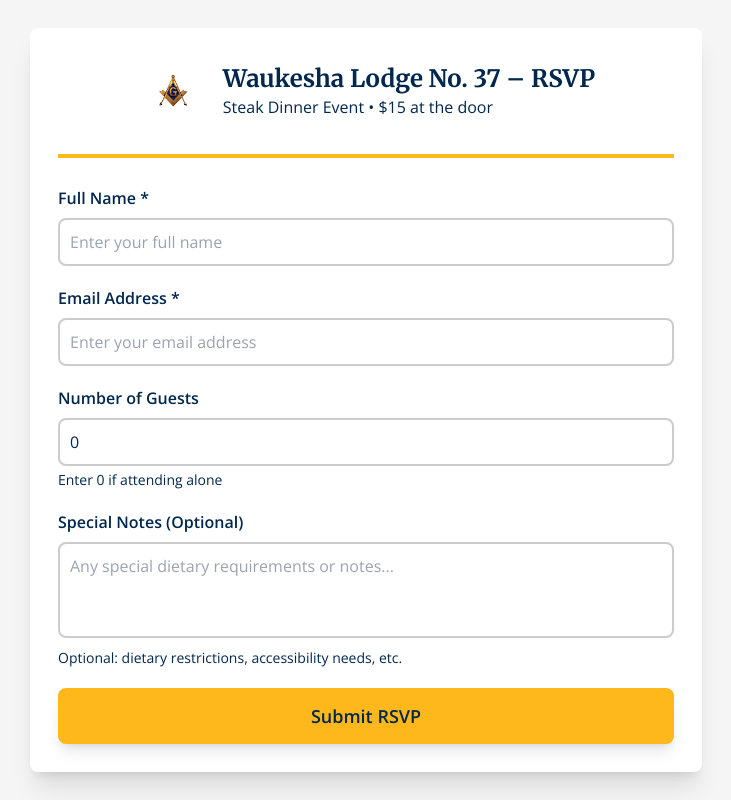
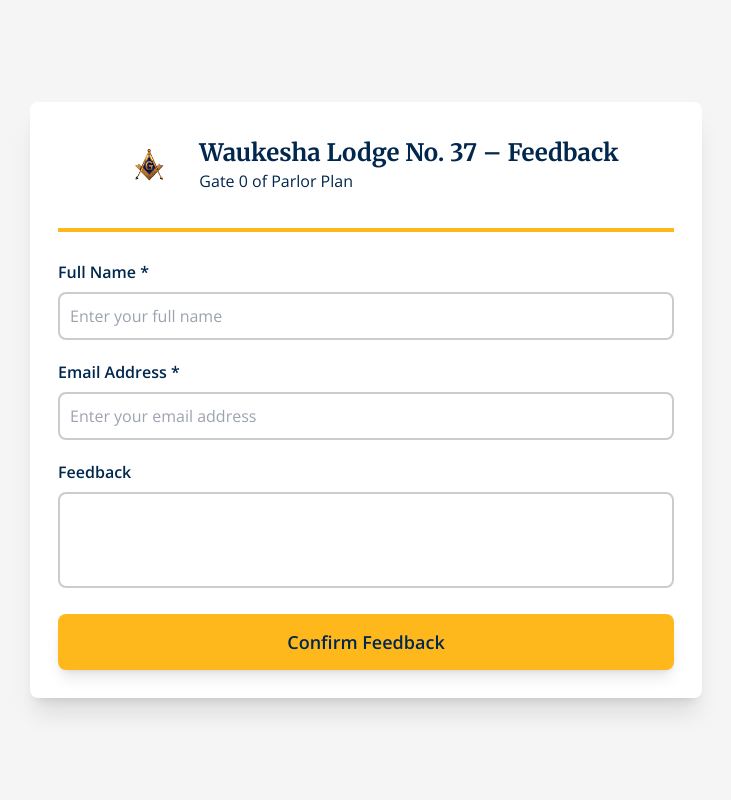
Before and after one commit to StevenMetz/WaukeshaLodgeRSVP, a Next.js app: page / in a window 1280 px wide. Shown: the whole page, without its empty margins (274-1005 px from the left). Built offline with nearby package versions, Linux system fonts and the light colour scheme.

Commit message:
Config file allows for multiple inputs from single file

```diff
--- a/package.json
+++ b/package.json
@@ -11,9 +11,9 @@
   "dependencies": {
     "@emailjs/browser": "^4.4.1",
     "firebase": "^11.0.2",
-    "next": "15.0.3",
-    "react": "19.0.0-rc-66855b96-20241106",
-    "react-dom": "19.0.0-rc-66855b96-20241106"
+    "next": "^15.5.9",
+    "react": "^19.2.3",
+    "react-dom": "^19.2.3"
   },
   "devDependencies": {
     "@types/node": "^20",
--- a/src/app/page.tsx
+++ b/src/app/page.tsx
@@ -4,48 +4,90 @@
 import { useRef, useState } from "react";
 import emailjs from "@emailjs/browser";
 import LodgeEmblem from "../components/LodgeEmblem";
-import { rsvpConfig } from "../config/rsvp-config";
+import { rsvpConfig, InputConfig } from "../config/rsvp-config";
 import InputField from "../components/ui/InputField";
 import TextAreaField from "../components/ui/TextAreaField";
 import SubmitButton from "../components/ui/SubmitButton";
 
+interface FormValues {
+  [key: string]: string | number;
+}
+
 interface FormErrors {
-  name?: string;
-  email?: string;
-  guests?: string;
-  notes?: string;
+  [key: string]: string;
 }
 
 export default function Home() {
-  const [name, setName] = useState<string>("");
-  const [email, setEmail] = useState<string>("");
-  const [guests, setGuests] = useState<number>(0);
-  const [notes, setNotes] = useState<string>("");
+  // Initialize state based on config
+  const initialValues: FormValues = rsvpConfig.inputs.reduce((acc, input) => {
+    acc[input.name] = input.defaultValue ?? "";
+    return acc;
+  }, {} as FormValues);
+
+  const [formValues, setFormValues] = useState<FormValues>(initialValues);
   const [successMessage, setSuccessMessage] = useState<boolean>(false);
   const [errors, setErrors] = useState<FormErrors>({});
   const [isLoading, setIsLoading] = useState<boolean>(false);
   const form = useRef<HTMLFormElement>(null);
-  const { event, emailjs: emailConfig, fields, ui } = rsvpConfig;
+  const { event, emailjs: emailConfig, inputs, ui } = rsvpConfig;
 
   const validateForm = (): boolean => {
     const newErrors: FormErrors = {};
-    if (!name.trim()) newErrors.name = fields.name.errorMessage;
-    if (!email.trim()) {
-      newErrors.email = fields.email.errorMessageReq;
-    } else if (!/\S+@\S+\.\S+/.test(email)) {
-      newErrors.email = fields.email.errorMessageInvalid;
+
+    inputs.forEach((input) => {
+      const value = formValues[input.name];
+
+      // Required check
+      if (input.required && (value === "" || value === undefined || value === null)) {
+        newErrors[input.name] = input.validation?.errorMessage || `${input.label} is required`;
       }
-    if (guests < 0) newErrors.guests = fields.guests.errorMessage;
-    if (notes.length > fields.notes.maxChars) newErrors.notes = fields.notes.errorMessage;
+
+      // Pattern check (Regex)
+      if (input.validation?.pattern && typeof value === 'string' && value && !input.validation.pattern.test(value)) {
+        newErrors[input.name] = input.validation.errorMessage || "Invalid format";
+      }
+
+      // Number checks
+      if (input.type === 'number' && typeof value === 'number') {
+        if (input.validation?.min !== undefined && value < input.validation.min) {
+           newErrors[input.name] = input.validation.errorMessage || `Value must be at least ${input.validation.min}`;
+        }
+        if (input.validation?.max !== undefined && value > input.validation.max) {
+           newErrors[input.name] = input.validation.errorMessage || `Value must be at most ${input.validation.max}`;
+        }
+      }
+
+      // Length check
+      if (input.validation?.maxLength && typeof value === 'string' && value.length > input.validation.maxLength) {
+         newErrors[input.name] = input.validation.errorMessage || `Max length is ${input.validation.maxLength}`;
+      }
+    });
+
     setErrors(newErrors);
     return Object.keys(newErrors).length === 0;
   };
 
-  const handleTextChange = (setter: (value: string) => void, maxChars?: number) => (e: React.ChangeEvent<HTMLInputElement | HTMLTextAreaElement>) => {
-    const value = e.target.value;
-    if (!maxChars || value.length <= maxChars) {
-      setter(value);
+  const handleChange = (name: string, value: string | number) => {
+    setFormValues(prev => ({
+      ...prev,
+      [name]: value
+    }));
+  };
+
+  const handleInputChange = (input: InputConfig) => (e: React.ChangeEvent<HTMLInputElement | HTMLTextAreaElement>) => {
+    let value: string | number = e.target.value;
+
+    if (input.type === 'number') {
+        const num = parseInt(value);
+        value = isNaN(num) ? 0 : num;
+        if (input.validation?.min !== undefined) {
+             value = Math.max(input.validation.min, value);
         }
+    } else if (input.validation?.maxLength) {
+        if (value.length > input.validation.maxLength) return;
+    }
+
+    handleChange(input.name, value);
   };
 
   const handleSubmit = async (e: React.FormEvent) => {
@@ -55,49 +97,51 @@
 
     setIsLoading(true);
     try {
-      // Check for existing email
+      // Specific logic for email duplication check - assumes 'email' field exists
+      if (formValues.email) {
+          const email = formValues.email as string;
           const q = query(collection(db, event.collectionName), where("lowercaseEmail", "==", email.toLowerCase()));
           const querySnapshot = await getDocs(q);
 
           if (!querySnapshot.empty) {
-        setErrors({ email: fields.email.errorMessageDuplicate });
+            setErrors(prev => ({ ...prev, email: ui.errors.duplicateEmail }));
             return;
+          }
       }
 
       const rsvpData = {
-        name,
-        email,
-        lowercaseEmail: email.toLowerCase(),
-        guests,
-        notes,
+        ...formValues,
+        lowercaseEmail: typeof formValues.email === 'string' ? formValues.email.toLowerCase() : formValues.email,
         timestamp: new Date(),
       };
 
       await addDoc(collection(db, event.collectionName), rsvpData);
 
       if (form.current) {
+        // Prepare data for EmailJS - mapping keys if necessary, or assuming template uses same keys
+        const templateParams = {
+            to_name: formValues.name, // Mapping config 'name' to template 'to_name' if needed
+            to_email: formValues.email,
+            ...formValues
+        };
+
         await emailjs.send(
           emailConfig.serviceId,
           emailConfig.templateId,
-          {
-            to_email: email,
-            to_name: name,
-            guests: guests,
-            notes: notes,
-          },
+          templateParams,
           emailConfig.publicKey
         );
       }
 
       setSuccessMessage(true);
-      setName("");
-      setEmail("");
-      setGuests(0);
-      setNotes("");
+      setFormValues(initialValues); // Reset form
       form.current?.reset();
     } catch (error) {
       console.error("Error saving RSVP: ", error);
-      setErrors({ email: fields.email.errorMessageSaveFail });
+       // Attempt to set error on email field if it exists, otherwise general console error
+       if (inputs.find(i => i.name === 'email')) {
+           setErrors(prev => ({ ...prev, email: ui.errors.saveFailed }));
+       }
     } finally {
       setIsLoading(false);
     }
@@ -123,64 +167,47 @@
 
         {/* RSVP Form */}
         <form ref={form} onSubmit={handleSubmit} className="space-y-5" aria-label="RSVP Form" role="form">
+
+          {inputs.map((input) => {
+            if (input.type === 'textarea') {
+              return (
+                <TextAreaField
+                  key={input.name}
+                  label={input.label}
+                  placeholder={input.placeholder}
+                  name={input.name}
+                  fieldId={input.name}
+                  value={formValues[input.name] as string}
+                  onChange={handleInputChange(input)}
+                  disabled={isLoading}
+                  maxLength={input.validation?.maxLength}
+                  rows={3}
+                  error={errors[input.name]}
+                  description={input.description}
+                  aria-required={input.required}
+                />
+              );
+            }
+
+            return (
               <InputField
-            label={fields.name.label}
-            placeholder={fields.name.placeholder}
-            type="text"
-            name="to_name"
-            fieldId="name"
-            value={name}
-            onChange={handleTextChange(setName, 200)}
+                key={input.name}
+                label={input.label}
+                placeholder={input.placeholder}
+                type={input.type}
+                name={input.name} // Important for EmailJS if it uses form ref
+                fieldId={input.name}
+                value={formValues[input.name] as string | number}
+                onChange={handleInputChange(input)}
                 disabled={isLoading}
-            maxLength={200}
-            error={errors.name}
-            aria-required="true"
-            aria-label={fields.name.placeholder}
+                maxLength={input.validation?.maxLength}
+                min={input.validation?.min}
+                error={errors[input.name]}
+                description={input.description}
+                aria-required={input.required}
               />
-
-          <InputField
-            label={fields.email.label}
-            placeholder={fields.email.placeholder}
-            type="email"
-            name="to_email"
-            fieldId="email"
-            value={email}
-            onChange={handleTextChange(setEmail, 200)}
-            disabled={isLoading}
-            maxLength={200}
-            error={errors.email}
-            aria-required="true"
-            aria-label={fields.email.placeholder}
-          />
-
-          <InputField
-            label={fields.guests.label}
-            type="number"
-            name="guests"
-            fieldId="guests"
-            value={guests}
-            onChange={(e) => setGuests(Math.max(0, parseInt(e.target.value) || 0))}
-            disabled={isLoading}
-            min={0}
-            error={errors.guests}
-            description={fields.guests.description}
-            aria-label="Enter number of guests"
-          />
-
-          <TextAreaField
-            label={fields.notes.label}
-            placeholder={fields.notes.placeholder}
-            name="notes"
-            fieldId="notes"
-            value={notes}
-            onChange={handleTextChange(setNotes, fields.notes.maxChars)}
-            disabled={isLoading}
-            maxLength={fields.notes.maxChars}
-            rows={3}
-            error={errors.notes}
-            description={fields.notes.description}
-            aria-label={fields.notes.placeholder}
-          />
+            );
+          })}
 
           <SubmitButton
             isLoading={isLoading}
--- a/src/config/rsvp-config.ts
+++ b/src/config/rsvp-config.ts
@@ -1,3 +1,22 @@
+export type InputType = 'text' | 'email' | 'number' | 'textarea';
+
+export interface InputConfig {
+  name: string;
+  label: string;
+  type: InputType;
+  required?: boolean;
+  placeholder?: string;
+  description?: string;
+  defaultValue?: string | number;
+  validation?: {
+    pattern?: RegExp;
+    min?: number;
+    max?: number;
+    maxLength?: number;
+    errorMessage?: string;
+  };
+}
+
 export interface RSVPConfig {
   event: {
     title: string;
@@ -9,81 +28,74 @@
     templateId: string;
     publicKey: string;
   };
-  fields: {
-    name: {
-      label: string;
-      placeholder: string;
-      errorMessage: string;
-    };
-    email: {
-      label: string;
-      placeholder: string;
-      errorMessageReq: string;
-      errorMessageInvalid: string;
-      errorMessageDuplicate: string;
-      errorMessageSaveFail: string;
-    };
-    guests: {
-      label: string;
-      description: string;
-      errorMessage: string;
-    };
-    notes: {
-      label: string;
-      placeholder: string;
-      description: string;
-      errorMessage: string;
-      maxChars: number;
-    };
-  };
+  inputs: InputConfig[];
   ui: {
     submitButtonText: string;
     submitButtonLoadingText: string;
     successMessage: string;
+    errors: {
+      duplicateEmail: string;
+      saveFailed: string;
+    };
   };
 }
 
 export const rsvpConfig: RSVPConfig = {
   event: {
-    title: "Waukesha Lodge No. 37 – RSVP",
-    subtitle: "Steak Dinner Event • $15 at the door",
-    collectionName: "Steak-Dinner",
+    title: "Waukesha Lodge No. 37 – Feedback",
+    subtitle: "Gate 0 of Parlor Plan",
+    collectionName: "Feedback",
   },
   emailjs: {
     serviceId: "service_gzhuhu6",
     templateId: "template_hxzu6fl",
     publicKey: "g8SPOAXBmEcPAciCF",
   },
-  fields: {
-    name: {
+  inputs: [
+    {
+      name: "name",
       label: "Full Name *",
+      type: "text",
+      required: true,
       placeholder: "Enter your full name",
-      errorMessage: "Name is required",
+      defaultValue: "",
+      validation: {
+        maxLength: 200,
+        errorMessage: "Name is required",
+      },
     },
-    email: {
+    {
+      name: "email",
       label: "Email Address *",
+      type: "email",
+      required: true,
       placeholder: "Enter your email address",
-      errorMessageReq: "Email is required",
-      errorMessageInvalid: "Email is invalid",
-      errorMessageDuplicate: "This email has already RSVP'd",
-      errorMessageSaveFail: "Failed to save RSVP. Please try again.",
+      defaultValue: "",
+      validation: {
+        pattern: /\S+@\S+\.\S+/,
+        maxLength: 200,
+        errorMessage: "Valid email is required",
+      },
     },
-    guests: {
-      label: "Number of Guests",
-      description: "Enter 0 if attending alone",
-      errorMessage: "Number of guests cannot be negative",
+    {
+      name: "feedback",
+      label: "Feedback",
+      type: "textarea",
+      required: true,
+      defaultValue: "",
+      validation: {
+        maxLength: 200,
+        errorMessage: "Feedback is required",
+      },
     },
-    notes: {
-      label: "Special Notes (Optional)",
-      placeholder: "Any special dietary requirements or notes...",
-      description: "Optional: dietary restrictions, accessibility needs, etc.",
-      errorMessage: "Notes cannot exceed 200 characters",
-      maxChars: 200,
+  ],
+  ui: {
+    submitButtonText: "Confirm Feedback",
+    submitButtonLoadingText: "Confirming...",
+    successMessage: "Thank you for your feedback!",
+    errors: {
+      duplicateEmail: "This email has already been submitted.",
+      saveFailed: "Failed to save feedback. Please try again.",
     },
   },
-  ui: {
-    submitButtonText: "Submit RSVP",
-    submitButtonLoadingText: "Submitting...",
-    successMessage: "Thank you for your RSVP! We look forward to seeing you.",
-  },
 };
```
Also changed, not shown: 1 other file (tests, documents, lock files or other folders). Lines whose indentation alone changed are shown as unchanged.
